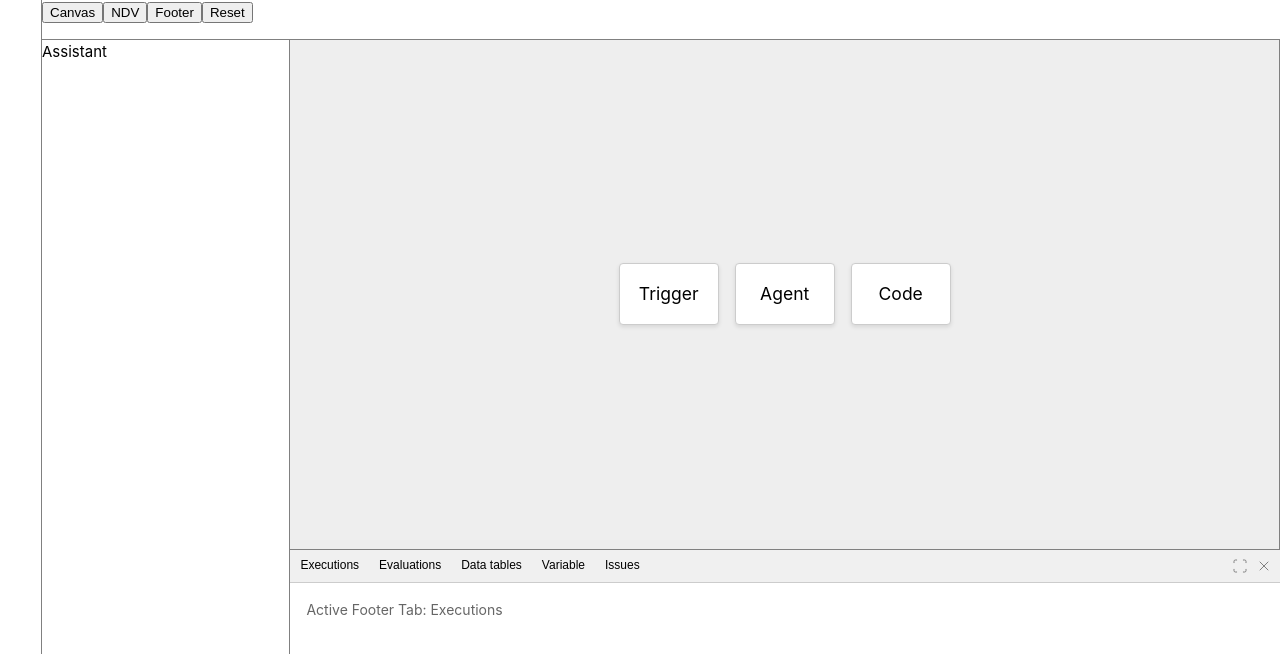
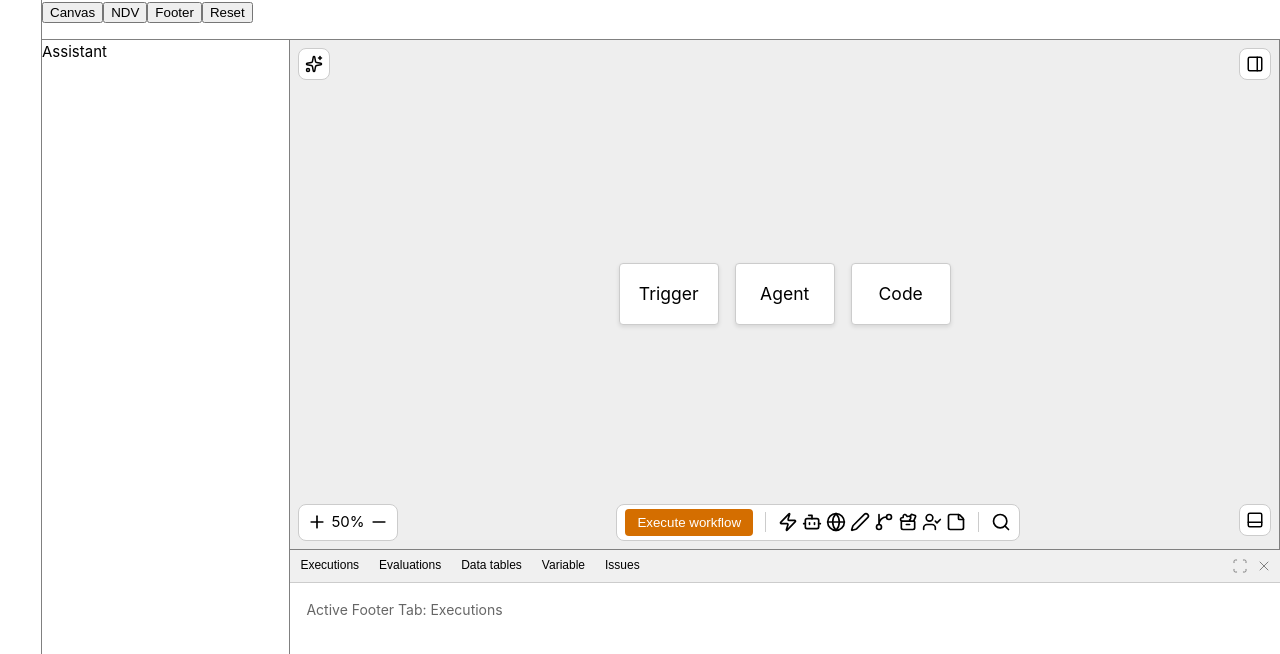
Before and after one commit to RobTF9/panel-prototype, a Vue app: page / in a window 1280 px wide. Shown: the top 654 px of the page. Built offline with nearby package versions, Linux system fonts and the light colour scheme; the HTML template or start-up script is replaced by a standard one.

Commit message:
controls

```diff
--- a/src/App.vue
+++ b/src/App.vue
@@ -4,10 +4,10 @@ import { ref, computed } from 'vue'
 import PanelHeader from './components/PanelHeader.vue'
 import { useEditorPanels } from './composables/useEditorPanels'
 import { useTabs } from './composables/useTabs'
-import FakeNodes from './components/FakeNodes.vue'
 import ReusableDropdown from './components/ReusableDropdown.vue'
 import type { DropdownItem } from './components/ReusableDropdown.vue'
 import { Plus } from 'lucide-vue-next'
+import FakeCanvas from './components/FakeCanvas.vue'
 
 const assistantRef = ref<InstanceType<typeof SplitterPanel>>()
 const canvasRef = ref<InstanceType<typeof SplitterPanel>>()
@@ -138,13 +138,13 @@ const flattenedItems = computed(() => {
   const query = searchQuery.value.toLowerCase()
   const items: Array<{ id: string; label: string; nodeId: string; paramId?: string }> = []
 
-  nodes.value.forEach(node => {
+  nodes.value.forEach((node) => {
     // Add matching nodes
     if (node.name.toLowerCase().includes(query)) {
       items.push({
         id: `node-${node.id}`,
         label: node.name,
-        nodeId: node.id
+        nodeId: node.id,
       })
     }
 
@@ -155,7 +155,7 @@ const flattenedItems = computed(() => {
           id: `param-${node.id}-${paramKey}`,
           label: `${node.name} / ${paramKey}`,
           nodeId: node.id,
-          paramId: paramKey
+          paramId: paramKey,
         })
       }
     })
@@ -228,7 +228,7 @@ const handleDropdownItemClick = (nodeId: string, paramKey?: string) => {
             <SplitterPanel>
               <SplitterGroup auto-save-id="editor-3" direction="horizontal">
                 <SplitterPanel :default-size="66" id="canvas" ref="canvasRef" collapsible>
-                  <FakeNodes
+                  <FakeCanvas
                     :nodes="nodes"
                     @node-click="handleNodeClick"
                     @node-dblclick="handleNodeDoubleClick"
--- /dev/null
+++ b/src/components/FakeCanvas.vue
@@ -0,0 +1,198 @@
+<script lang="ts" setup>
+import {
+  Bot,
+  Globe,
+  MinusIcon,
+  PanelBottom,
+  PanelRight,
+  PlusIcon,
+  Sparkles,
+  Zap,
+  Pen,
+  GitBranch,
+  ToolCase,
+  UserCheck,
+  StickyNote,
+  Search,
+} from 'lucide-vue-next'
+
+interface FakeNode {
+  id: string
+  name: string
+  params: Record<string, { type: string; value: string }>
+}
+
+defineProps<{
+  nodes: FakeNode[]
+}>()
+
+const emit = defineEmits<{
+  (e: 'node-dblclick', nodeId: string): void
+  (e: 'node-click', nodeId: string): void
+  (e: 'left-drawer-toggle'): void
+  (e: 'right-drawer-toggle'): void
+  (e: 'bottom-drawer-toggle'): void
+}>()
+
+let clickTimer: ReturnType<typeof setTimeout> | null = null
+
+function handleClick(nodeId: string) {
+  if (clickTimer) {
+    clearTimeout(clickTimer)
+    clickTimer = null
+    return
+  }
+
+  clickTimer = setTimeout(() => {
+    emit('node-click', nodeId)
+    clickTimer = null
+  }, 50)
+}
+
+function handleDoubleClick(nodeId: string) {
+  if (clickTimer) {
+    clearTimeout(clickTimer)
+    clickTimer = null
+  }
+  emit('node-dblclick', nodeId)
+}
+</script>
+
+<template>
+  <div class="FakeNodesContainer">
+    <aside class="TopLeft Controls">
+      <button class="ControlButton">
+        <Sparkles />
+      </button>
+    </aside>
+    <aside class="TopRight Controls">
+      <button class="ControlButton">
+        <PanelRight />
+      </button>
+    </aside>
+    <aside class="Bottom Controls">
+      <div class="ControlGroup">
+        <PlusIcon />
+        <p>50%</p>
+        <MinusIcon />
+      </div>
+      <div class="ControlGroup">
+        <button class="ExecuteButton">Execute workflow</button>
+        <span class="Divider" />
+        <Zap />
+        <Bot />
+        <Globe />
+        <Pen />
+        <GitBranch />
+        <ToolCase />
+        <UserCheck />
+        <StickyNote />
+        <span class="Divider" />
+        <Search />
+      </div>
+      <button class="ControlButton">
+        <PanelBottom />
+      </button>
+    </aside>
+    <div
+      @dblclick="handleDoubleClick(node.id)"
+      @click="handleClick(node.id)"
+      v-for="node in nodes"
+      :key="node.id"
+      class="FakeNode"
+    >
+      <h3>{{ node.name }}</h3>
+    </div>
+  </div>
+</template>
+
+<style scoped>
+.FakeNodesContainer {
+  display: flex;
+  gap: 16px;
+  padding: 16px;
+  background-color: #eee;
+  height: 100%;
+  width: 100%;
+  box-sizing: border-box;
+  justify-content: center;
+  align-items: center;
+  overflow: auto;
+  position: relative;
+}
+
+.FakeNode {
+  cursor: pointer;
+  background-color: #fff;
+  border: 1px solid #ccc;
+  border-radius: 4px;
+  padding: 16px;
+  box-shadow: 0 2px 4px rgba(0, 0, 0, 0.1);
+  min-width: 100px;
+  text-align: center;
+}
+
+.Controls {
+  position: absolute;
+  display: flex;
+  gap: 8px;
+  padding: 8px;
+}
+
+.TopLeft {
+  top: 0;
+  left: 0;
+}
+
+.TopRight {
+  top: 0;
+  right: 0;
+}
+
+.Bottom {
+  bottom: 0;
+  width: 100%;
+  justify-content: space-between;
+}
+
+.ControlButton {
+  background: #fff;
+  border-radius: 8px;
+  width: 32px;
+  height: 32px;
+  border: 1px solid #ccc;
+  display: flex;
+  align-items: center;
+  justify-content: center;
+}
+
+.ControlGroup {
+  display: flex;
+  align-items: center;
+  gap: 4px;
+  background: #fff;
+  border: 1px solid #ccc;
+  border-radius: 8px;
+  padding: 4px 8px;
+}
+
+.Divider {
+  width: 1px;
+  height: 20px;
+  background-color: #ccc;
+  margin: 0 8px;
+}
+
+.ControlGroup svg {
+  width: 20px;
+}
+
+.ExecuteButton {
+  background-color: #d46e00;
+  color: white;
+  border: none;
+  border-radius: 4px;
+  padding: 6px 12px;
+  cursor: pointer;
+}
+</style>
--- a/src/components/FakeNodes.vue
+++ /dev/null
@@ -1,81 +0,0 @@
-<script lang="ts" setup>
-import { ref } from 'vue'
-
-interface FakeNode {
-  id: string
-  name: string
-  params: Record<string, { type: string; value: string }>
-}
-
-defineProps<{
-  nodes: FakeNode[]
-}>()
-
-const emit = defineEmits<{
-  (e: 'node-dblclick', nodeId: string): void
-  (e: 'node-click', nodeId: string): void
-}>()
-
-let clickTimer: ReturnType<typeof setTimeout> | null = null
-
-function handleClick(nodeId: string) {
-  if (clickTimer) {
-    clearTimeout(clickTimer)
-    clickTimer = null
-    return
-  }
-
-  clickTimer = setTimeout(() => {
-    emit('node-click', nodeId)
-    clickTimer = null
-  }, 50)
-}
-
-function handleDoubleClick(nodeId: string) {
-  if (clickTimer) {
-    clearTimeout(clickTimer)
-    clickTimer = null
-  }
-  emit('node-dblclick', nodeId)
-}
-</script>
-
-<template>
-  <div class="FakeNodesContainer">
-    <div
-      @dblclick="handleDoubleClick(node.id)"
-      @click="handleClick(node.id)"
-      v-for="node in nodes"
-      :key="node.id"
-      class="FakeNode"
-    >
-      <h3>{{ node.name }}</h3>
-    </div>
-  </div>
-</template>
-
-<style scoped>
-.FakeNodesContainer {
-  display: flex;
-  gap: 16px;
-  padding: 16px;
-  background-color: #eee;
-  height: 100%;
-  width: 100%;
-  box-sizing: border-box;
-  justify-content: center;
-  align-items: center;
-  overflow: auto;
-}
-
-.FakeNode {
-  cursor: pointer;
-  background-color: #fff;
-  border: 1px solid #ccc;
-  border-radius: 4px;
-  padding: 16px;
-  box-shadow: 0 2px 4px rgba(0, 0, 0, 0.1);
-  min-width: 100px;
-  text-align: center;
-}
-</style>
--- a/src/components/ReusableDropdown.vue
+++ b/src/components/ReusableDropdown.vue
@@ -1,5 +1,5 @@
 <script setup lang="ts">
-import { ref } from 'vue'
+import { ref, computed, onMounted, onUnmounted } from 'vue'
 import {
   DropdownMenuRoot,
   DropdownMenuTrigger,
@@ -30,21 +30,118 @@ const props = defineProps<{
 
 const searchValue = ref('')
 const searchInputRef = ref<HTMLInputElement>()
+const selectedIndex = ref(-1)
+const isOpen = ref(false)
 
 const emit = defineEmits<{
   (e: 'item-click', itemId: string, subItemId?: string): void
   (e: 'search', query: string): void
 }>()
 
+// Compute all selectable items
+const selectableItems = computed(() => {
+  if (searchValue.value && props.flattenedItems) {
+    return props.flattenedItems
+  }
+
+  const items: Array<{ id: string; label: string; nodeId?: string; paramId?: string }> = []
+  props.items.forEach((item) => {
+    if (item.children && item.children.length > 0) {
+      item.children.forEach((child) => {
+        items.push({
+          id: child.id,
+          label: child.label,
+          nodeId: item.id,
+          paramId: child.id,
+        })
+      })
+    } else {
+      items.push({
+        id: item.id,
+        label: item.label,
+        nodeId: item.id,
+      })
+    }
+  })
+  return items
+})
+
 const handleSearchInput = (event: Event) => {
   const target = event.target as HTMLInputElement
   searchValue.value = target.value
+  selectedIndex.value = -1 // Reset selection
   emit('search', target.value)
 }
+
+const handleGlobalKeyDown = (event: KeyboardEvent) => {
+  console.log('Global keydown:', event.key)
+  if (event.key === 'ArrowDown') {
+    event.preventDefault()
+    if (!isOpen.value) return
+    selectedIndex.value = (selectedIndex.value + 1) % selectableItems.value.length
+    return
+  }
+
+  if (event.key === 'ArrowRight' || event.key === 'Enter') {
+    event.preventDefault()
+    if (!isOpen.value) return
+    return
+  }
+
+  if (event.key === 'Escape') {
+    event.preventDefault()
+    if (!isOpen.value) return
+    isOpen.value = false
+    return
+  }
+
+  if (event.key === 'ArrowUp') {
+    event.preventDefault()
+    if (!isOpen.value) return
+    selectedIndex.value =
+      (selectedIndex.value - 1 + selectableItems.value.length) % selectableItems.value.length
+    return
+  }
+
+  if (event.key === 'Backspace') {
+    event.preventDefault()
+    if (!isOpen.value) return
+    searchValue.value = searchValue.value.slice(0, -1)
+    return
+  }
+  searchValue.value = searchValue.value + event.key || ''
+  if (!isOpen.value) return
+
+  console.log('Not open:', event.key)
+}
+
+const handleOpenChange = (open: boolean) => {
+  isOpen.value = open
+  if (open) {
+    selectedIndex.value = -1
+    // Auto-focus search input
+    setTimeout(() => {
+      if (searchInputRef.value) {
+        searchInputRef.value.focus()
+      }
+    }, 50)
+  } else {
+    searchValue.value = ''
+    emit('search', '')
+  }
+}
+
+onMounted(() => {
+  document.addEventListener('keydown', handleGlobalKeyDown)
+})
+
+onUnmounted(() => {
+  document.removeEventListener('keydown', handleGlobalKeyDown)
+})
 </script>
 
 <template>
-  <DropdownMenuRoot>
+  <DropdownMenuRoot @open-change="handleOpenChange">
     <DropdownMenuTrigger as-child>
       <button class="dropdown-trigger">
         <slot>
@@ -60,7 +157,6 @@ const handleSearchInput = (event: Event) => {
             type="text"
             v-model="searchValue"
             @input="handleSearchInput"
-            @keydown="handleKeyDown"
             @keydown.stop
             placeholder="Search..."
             class="search-input"
@@ -70,9 +166,9 @@ const handleSearchInput = (event: Event) => {
         <!-- Show flattened items when searching -->
         <template v-if="searchValue && props.flattenedItems">
           <DropdownMenuItem
-            v-for="item in props.flattenedItems"
+            v-for="(item, index) in props.flattenedItems"
             :key="item.id"
-            class="dropdown-item"
+            :class="['dropdown-item', { 'dropdown-item-selected': selectedIndex === index }]"
             @click="emit('item-click', item.nodeId || item.id, item.paramId)"
           >
             {{ item.label }}
@@ -150,6 +246,11 @@ const handleSearchInput = (event: Event) => {
   background-color: #f0f0f0;
 }
 
+.dropdown-item-selected {
+  background-color: #007acc !important;
+  color: white;
+}
+
 .dropdown-sub-trigger::after {
   content: '›';
   margin-left: auto;
```
